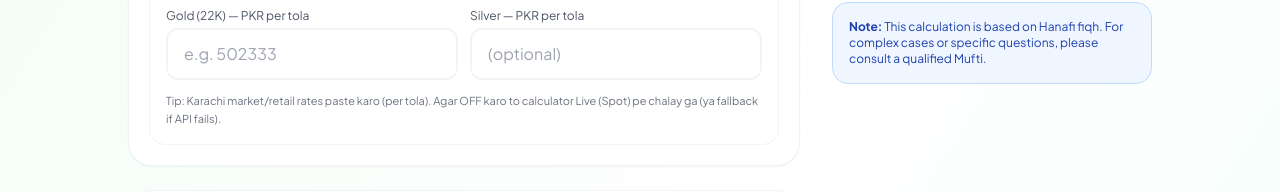
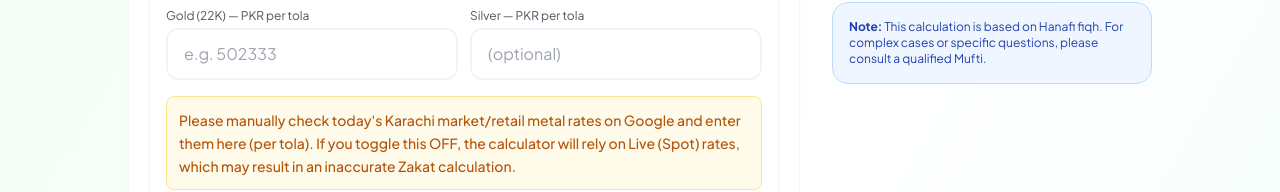
Before and after one commit to ziauddin14/Zakat-MS-Final-Hackathone-, a React (Vite) app in the folder frontend/: page /zakat-calculator in a window 1280 px wide. Shown: the part 614-806 px from the top of the page. Built offline with nearby package versions, Linux system fonts and the light colour scheme; no server answers.

Commit message:
add note

```diff
--- a/frontend/src/pages/ZakatCalculator.jsx
+++ b/frontend/src/pages/ZakatCalculator.jsx
@@ -1597,10 +1597,11 @@ const ZakatCalculator = () => {
             </div>
           </div>
 
-          <p className="mt-3 text-[11px] text-gray-500 leading-relaxed">
-            Tip: Karachi market/retail rates paste karo (per tola). Agar OFF
-            karo to calculator Live (Spot) pe chalay ga (ya fallback if API
-            fails).
+          <p className="mt-4 text-sm font-medium text-amber-700 bg-amber-50 p-3 rounded-lg border border-amber-200 leading-relaxed">
+            Please manually check today's Karachi market/retail metal rates on
+            Google and enter them here (per tola). If you toggle this OFF, the
+            calculator will rely on Live (Spot) rates, which may result in an
+            inaccurate Zakat calculation.
           </p>
         </div>
       </motion.div>
```
